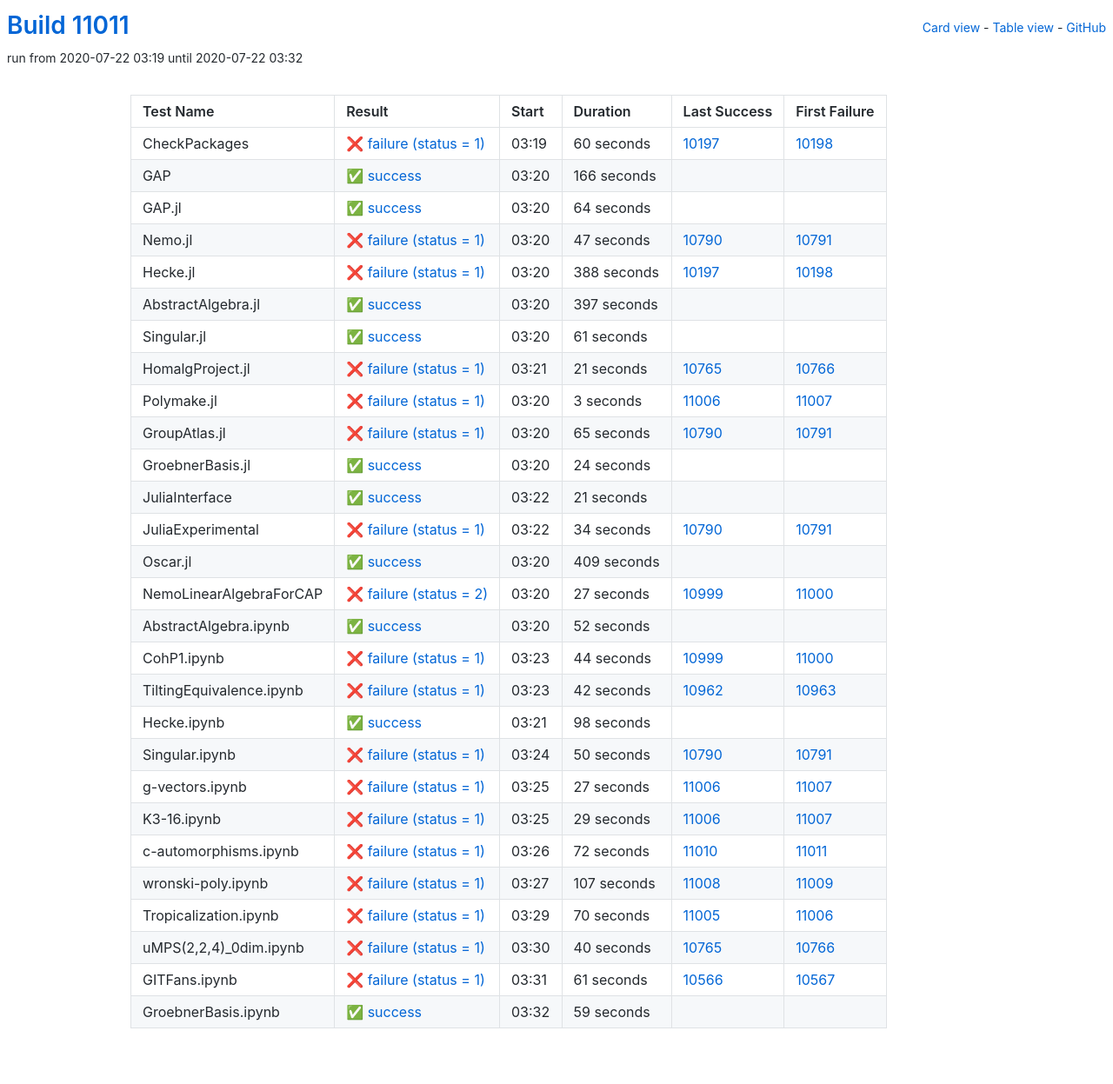
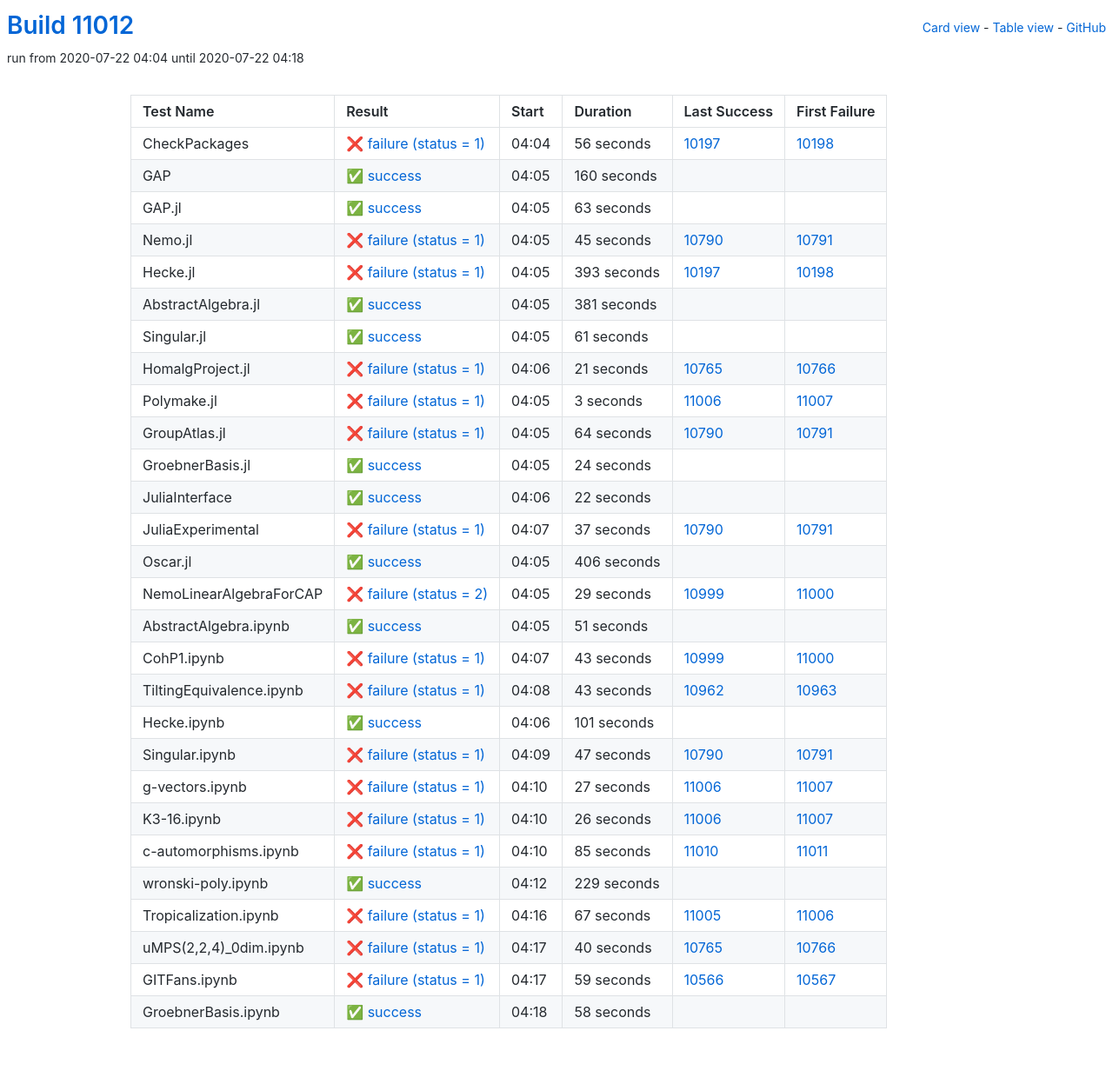
Before and after one commit to oscar-system/oscar-ci-status, a Jekyll site: the page built from table.html, in a window 1280 px wide. Shown: the whole page at 87% size. Built offline with Jekyll 4.4.1, drawn with Linux system fonts in a browser that asks for light colours.

Commit message:
Build #11012

```diff
--- a/_data/ci.yml
+++ b/_data/ci.yml
@@ -1,6 +1,6 @@
 ---
-build: 11011
-build_url: https://oscarci.mathematik.uni-kl.de/job/oscar/11011/
+build: 11012
+build_url: https://oscarci.mathematik.uni-kl.de/job/oscar/11012/
 job: oscar
 organization: oscar-system
 repo: oscar-ci-status
@@ -8,80 +8,80 @@
 tests:
 - name: CheckPackages
   id: checkpackages
-  log: https://oscarci.mathematik.uni-kl.de/job/oscar/11011/artifact/logs/build-11011/CheckPackages.log
-  start: 2020-07-22 03:19
+  log: https://oscarci.mathematik.uni-kl.de/job/oscar/11012/artifact/logs/build-11012/CheckPackages.log
+  start: 2020-07-22 04:04
   success: false
   exitcode: 1
   status: failure
-  duration: 60
+  duration: 56
   last_success: 10197
   last_success_url: https://oscarci.mathematik.uni-kl.de/job/oscar/10197/
   first_failure: 10198
   first_failure_url: https://oscarci.mathematik.uni-kl.de/job/oscar/10198/
 - name: GAP
   id: gap
-  log: https://oscarci.mathematik.uni-kl.de/job/oscar/11011/artifact/logs/build-11011/GAP.log
-  start: 2020-07-22 03:20
+  log: https://oscarci.mathematik.uni-kl.de/job/oscar/11012/artifact/logs/build-11012/GAP.log
+  start: 2020-07-22 04:05
   success: true
   exitcode: 0
   status: success
-  duration: 166
+  duration: 160
   last_success: false
   last_success_url:
   first_failure: false
   first_failure_url:
 - name: GAP.jl
   id: gap-jl
-  log: https://oscarci.mathematik.uni-kl.de/job/oscar/11011/artifact/logs/build-11011/GAP.jl.log
-  start: 2020-07-22 03:20
+  log: https://oscarci.mathematik.uni-kl.de/job/oscar/11012/artifact/logs/build-11012/GAP.jl.log
+  start: 2020-07-22 04:05
   success: true
   exitcode: 0
   status: success
-  duration: 64
+  duration: 63
   last_success: false
   last_success_url:
   first_failure: false
   first_failure_url:
 - name: Nemo.jl
   id: nemo-jl
-  log: https://oscarci.mathematik.uni-kl.de/job/oscar/11011/artifact/logs/build-11011/Nemo.jl.log
-  start: 2020-07-22 03:20
+  log: https://oscarci.mathematik.uni-kl.de/job/oscar/11012/artifact/logs/build-11012/Nemo.jl.log
+  start: 2020-07-22 04:05
   success: false
   exitcode: 1
   status: failure
-  duration: 47
+  duration: 45
   last_success: 10790
   last_success_url: https://oscarci.mathematik.uni-kl.de/job/oscar/10790/
   first_failure: 10791
   first_failure_url: https://oscarci.mathematik.uni-kl.de/job/oscar/10791/
 - name: Hecke.jl
   id: hecke-jl
-  log: https://oscarci.mathematik.uni-kl.de/job/oscar/11011/artifact/logs/build-11011/Hecke.jl.log
-  start: 2020-07-22 03:20
+  log: https://oscarci.mathematik.uni-kl.de/job/oscar/11012/artifact/logs/build-11012/Hecke.jl.log
+  start: 2020-07-22 04:05
   success: false
   exitcode: 1
   status: failure
-  duration: 388
+  duration: 393
   last_success: 10197
   last_success_url: https://oscarci.mathematik.uni-kl.de/job/oscar/10197/
   first_failure: 10198
   first_failure_url: https://oscarci.mathematik.uni-kl.de/job/oscar/10198/
 - name: AbstractAlgebra.jl
   id: abstractalgebra-jl
-  log: https://oscarci.mathematik.uni-kl.de/job/oscar/11011/artifact/logs/build-11011/AbstractAlgebra.jl.log
-  start: 2020-07-22 03:20
+  log: https://oscarci.mathematik.uni-kl.de/job/oscar/11012/artifact/logs/build-11012/AbstractAlgebra.jl.log
+  start: 2020-07-22 04:05
   success: true
   exitcode: 0
   status: success
-  duration: 397
+  duration: 381
   last_success: false
   last_success_url:
   first_failure: false
   first_failure_url:
 - name: Singular.jl
   id: singular-jl
-  log: https://oscarci.mathematik.uni-kl.de/job/oscar/11011/artifact/logs/build-11011/Singular.jl.log
-  start: 2020-07-22 03:20
+  log: https://oscarci.mathematik.uni-kl.de/job/oscar/11012/artifact/logs/build-11012/Singular.jl.log
+  start: 2020-07-22 04:05
   success: true
   exitcode: 0
   status: success
@@ -92,8 +92,8 @@
   first_failure_url:
 - name: HomalgProject.jl
   id: homalgproject-jl
-  log: https://oscarci.mathematik.uni-kl.de/job/oscar/11011/artifact/logs/build-11011/HomalgProject.jl.log
-  start: 2020-07-22 03:21
+  log: https://oscarci.mathematik.uni-kl.de/job/oscar/11012/artifact/logs/build-11012/HomalgProject.jl.log
+  start: 2020-07-22 04:06
   success: false
   exitcode: 1
   status: failure
@@ -104,8 +104,8 @@
   first_failure_url: https://oscarci.mathematik.uni-kl.de/job/oscar/10766/
 - name: Polymake.jl
   id: polymake-jl
-  log: https://oscarci.mathematik.uni-kl.de/job/oscar/11011/artifact/logs/build-11011/Polymake.jl.log
-  start: 2020-07-22 03:20
+  log: https://oscarci.mathematik.uni-kl.de/job/oscar/11012/artifact/logs/build-11012/Polymake.jl.log
+  start: 2020-07-22 04:05
   success: false
   exitcode: 1
   status: failure
@@ -116,20 +116,20 @@
   first_failure_url: https://oscarci.mathematik.uni-kl.de/job/oscar/11007/
 - name: GroupAtlas.jl
   id: groupatlas-jl
-  log: https://oscarci.mathematik.uni-kl.de/job/oscar/11011/artifact/logs/build-11011/GroupAtlas.jl.log
-  start: 2020-07-22 03:20
+  log: https://oscarci.mathematik.uni-kl.de/job/oscar/11012/artifact/logs/build-11012/GroupAtlas.jl.log
+  start: 2020-07-22 04:05
   success: false
   exitcode: 1
   status: failure
-  duration: 65
+  duration: 64
   last_success: 10790
   last_success_url: https://oscarci.mathematik.uni-kl.de/job/oscar/10790/
   first_failure: 10791
   first_failure_url: https://oscarci.mathematik.uni-kl.de/job/oscar/10791/
 - name: GroebnerBasis.jl
   id: groebnerbasis-jl
-  log: https://oscarci.mathematik.uni-kl.de/job/oscar/11011/artifact/logs/build-11011/GroebnerBasis.jl.log
-  start: 2020-07-22 03:20
+  log: https://oscarci.mathematik.uni-kl.de/job/oscar/11012/artifact/logs/build-11012/GroebnerBasis.jl.log
+  start: 2020-07-22 04:05
   success: true
   exitcode: 0
   status: success
@@ -140,116 +140,116 @@
   first_failure_url:
 - name: JuliaInterface
   id: juliainterface
-  log: https://oscarci.mathematik.uni-kl.de/job/oscar/11011/artifact/logs/build-11011/JuliaInterface.log
-  start: 2020-07-22 03:22
+  log: https://oscarci.mathematik.uni-kl.de/job/oscar/11012/artifact/logs/build-11012/JuliaInterface.log
+  start: 2020-07-22 04:06
   success: true
   exitcode: 0
   status: success
-  duration: 21
+  duration: 22
   last_success: false
   last_success_url:
   first_failure: false
   first_failure_url:
 - name: JuliaExperimental
   id: juliaexperimental
-  log: https://oscarci.mathematik.uni-kl.de/job/oscar/11011/artifact/logs/build-11011/JuliaExperimental.log
-  start: 2020-07-22 03:22
+  log: https://oscarci.mathematik.uni-kl.de/job/oscar/11012/artifact/logs/build-11012/JuliaExperimental.log
+  start: 2020-07-22 04:07
   success: false
   exitcode: 1
   status: failure
-  duration: 34
+  duration: 37
   last_success: 10790
   last_success_url: https://oscarci.mathematik.uni-kl.de/job/oscar/10790/
   first_failure: 10791
   first_failure_url: https://oscarci.mathematik.uni-kl.de/job/oscar/10791/
 - name: Oscar.jl
   id: oscar-jl
-  log: https://oscarci.mathematik.uni-kl.de/job/oscar/11011/artifact/logs/build-11011/Oscar.jl.log
-  start: 2020-07-22 03:20
+  log: https://oscarci.mathematik.uni-kl.de/job/oscar/11012/artifact/logs/build-11012/Oscar.jl.log
+  start: 2020-07-22 04:05
   success: true
   exitcode: 0
   status: success
-  duration: 409
+  duration: 406
   last_success: false
   last_success_url:
   first_failure: false
   first_failure_url:
 - name: NemoLinearAlgebraForCAP
   id: nemolinearalgebraforcap
-  log: https://oscarci.mathematik.uni-kl.de/job/oscar/11011/artifact/logs/build-11011/NemoLinearAlgebraForCAP.log
-  start: 2020-07-22 03:20
+  log: https://oscarci.mathematik.uni-kl.de/job/oscar/11012/artifact/logs/build-11012/NemoLinearAlgebraForCAP.log
+  start: 2020-07-22 04:05
   success: false
   exitcode: 2
   status: failure
-  duration: 27
+  duration: 29
   last_success: 10999
   last_success_url: https://oscarci.mathematik.uni-kl.de/job/oscar/10999/
   first_failure: 11000
   first_failure_url: https://oscarci.mathematik.uni-kl.de/job/oscar/11000/
 - name: AbstractAlgebra.ipynb
   id: abstractalgebra-ipynb
-  log: https://oscarci.mathematik.uni-kl.de/job/oscar/11011/artifact/logs/build-11011/AbstractAlgebra.ipynb.log
-  start: 2020-07-22 03:20
+  log: https://oscarci.mathematik.uni-kl.de/job/oscar/11012/artifact/logs/build-11012/AbstractAlgebra.ipynb.log
+  start: 2020-07-22 04:05
   success: true
   exitcode: 0
   status: success
-  duration: 52
+  duration: 51
   last_success: false
   last_success_url:
   first_failure: false
   first_failure_url:
 - name: CohP1.ipynb
   id: cohp1-ipynb
-  log: https://oscarci.mathematik.uni-kl.de/job/oscar/11011/artifact/logs/build-11011/CohP1.ipynb.log
-  start: 2020-07-22 03:23
+  log: https://oscarci.mathematik.uni-kl.de/job/oscar/11012/artifact/logs/build-11012/CohP1.ipynb.log
+  start: 2020-07-22 04:07
   success: false
   exitcode: 1
   status: failure
-  duration: 44
+  duration: 43
   last_success: 10999
   last_success_url: https://oscarci.mathematik.uni-kl.de/job/oscar/10999/
   first_failure: 11000
   first_failure_url: https://oscarci.mathematik.uni-kl.de/job/oscar/11000/
 - name: TiltingEquivalence.ipynb
   id: tiltingequivalence-ipynb
-  log: https://oscarci.mathematik.uni-kl.de/job/oscar/11011/artifact/logs/build-11011/TiltingEquivalence.ipynb.log
-  start: 2020-07-22 03:23
+  log: https://oscarci.mathematik.uni-kl.de/job/oscar/11012/artifact/logs/build-11012/TiltingEquivalence.ipynb.log
+  start: 2020-07-22 04:08
   success: false
   exitcode: 1
   status: failure
-  duration: 42
+  duration: 43
   last_success: 10962
   last_success_url: https://oscarci.mathematik.uni-kl.de/job/oscar/10962/
   first_failure: 10963
   first_failure_url: https://oscarci.mathematik.uni-kl.de/job/oscar/10963/
 - name: Hecke.ipynb
   id: hecke-ipynb
-  log: https://oscarci.mathematik.uni-kl.de/job/oscar/11011/artifact/logs/build-11011/Hecke.ipynb.log
-  start: 2020-07-22 03:21
+  log: https://oscarci.mathematik.uni-kl.de/job/oscar/11012/artifact/logs/build-11012/Hecke.ipynb.log
+  start: 2020-07-22 04:06
   success: true
   exitcode: 0
   status: success
-  duration: 98
+  duration: 101
   last_success: false
   last_success_url:
   first_failure: false
   first_failure_url:
 - name: Singular.ipynb
   id: singular-ipynb
-  log: https://oscarci.mathematik.uni-kl.de/job/oscar/11011/artifact/logs/build-11011/Singular.ipynb.log
-  start: 2020-07-22 03:24
+  log: https://oscarci.mathematik.uni-kl.de/job/oscar/11012/artifact/logs/build-11012/Singular.ipynb.log
+  start: 2020-07-22 04:09
   success: false
   exitcode: 1
   status: failure
-  duration: 50
+  duration: 47
   last_success: 10790
   last_success_url: https://oscarci.mathematik.uni-kl.de/job/oscar/10790/
   first_failure: 10791
   first_failure_url: https://oscarci.mathematik.uni-kl.de/job/oscar/10791/
 - name: g-vectors.ipynb
   id: g-vectors-ipynb
-  log: https://oscarci.mathematik.uni-kl.de/job/oscar/11011/artifact/logs/build-11011/g-vectors.ipynb.log
-  start: 2020-07-22 03:25
+  log: https://oscarci.mathematik.uni-kl.de/job/oscar/11012/artifact/logs/build-11012/g-vectors.ipynb.log
+  start: 2020-07-22 04:10
   success: false
   exitcode: 1
   status: failure
@@ -260,56 +260,56 @@
   first_failure_url: https://oscarci.mathematik.uni-kl.de/job/oscar/11007/
 - name: K3-16.ipynb
   id: k3-16-ipynb
-  log: https://oscarci.mathematik.uni-kl.de/job/oscar/11011/artifact/logs/build-11011/K3-16.ipynb.log
-  start: 2020-07-22 03:25
+  log: https://oscarci.mathematik.uni-kl.de/job/oscar/11012/artifact/logs/build-11012/K3-16.ipynb.log
+  start: 2020-07-22 04:10
   success: false
   exitcode: 1
   status: failure
-  duration: 29
+  duration: 26
   last_success: 11006
   last_success_url: https://oscarci.mathematik.uni-kl.de/job/oscar/11006/
   first_failure: 11007
   first_failure_url: https://oscarci.mathematik.uni-kl.de/job/oscar/11007/
 - name: c-automorphisms.ipynb
   id: c-automorphisms-ipynb
-  log: https://oscarci.mathematik.uni-kl.de/job/oscar/11011/artifact/logs/build-11011/c-automorphisms.ipynb.log
-  start: 2020-07-22 03:26
+  log: https://oscarci.mathematik.uni-kl.de/job/oscar/11012/artifact/logs/build-11012/c-automorphisms.ipynb.log
+  start: 2020-07-22 04:10
   success: false
   exitcode: 1
   status: failure
-  duration: 72
+  duration: 85
   last_success: 11010
   last_success_url: https://oscarci.mathematik.uni-kl.de/job/oscar/11010/
   first_failure: 11011
   first_failure_url: https://oscarci.mathematik.uni-kl.de/job/oscar/11011/
 - name: wronski-poly.ipynb
   id: wronski-poly-ipynb
-  log: https://oscarci.mathematik.uni-kl.de/job/oscar/11011/artifact/logs/build-11011/wronski-poly.ipynb.log
-  start: 2020-07-22 03:27
+  log: https://oscarci.mathematik.uni-kl.de/job/oscar/11012/artifact/logs/build-11012/wronski-poly.ipynb.log
+  start: 2020-07-22 04:12
+  success: true
+  exitcode: 0
+  status: success
+  duration: 229
+  last_success: false
+  last_success_url:
+  first_failure: false
+  first_failure_url:
+- name: Tropicalization.ipynb
+  id: tropicalization-ipynb
+  log: https://oscarci.mathematik.uni-kl.de/job/oscar/11012/artifact/logs/build-11012/Tropicalization.ipynb.log
+  start: 2020-07-22 04:16
   success: false
   exitcode: 1
   status: failure
-  duration: 107
-  last_success: 11008
-  last_success_url: https://oscarci.mathematik.uni-kl.de/job/oscar/11008/
-  first_failure: 11009
-  first_failure_url: https://oscarci.mathematik.uni-kl.de/job/oscar/11009/
-- name: Tropicalization.ipynb
-  id: tropicalization-ipynb
-  log: https://oscarci.mathematik.uni-kl.de/job/oscar/11011/artifact/logs/build-11011/Tropicalization.ipynb.log
-  start: 2020-07-22 03:29
-  success: false
-  exitcode: 1
-  status: failure
-  duration: 70
+  duration: 67
   last_success: 11005
   last_success_url: https://oscarci.mathematik.uni-kl.de/job/oscar/11005/
   first_failure: 11006
   first_failure_url: https://oscarci.mathematik.uni-kl.de/job/oscar/11006/
 - name: uMPS(2,2,4)_0dim.ipynb
   id: umps-2-2-4-0dim-ipynb
-  log: https://oscarci.mathematik.uni-kl.de/job/oscar/11011/artifact/logs/build-11011/uMPS-2-2-4-_0dim.ipynb.log
-  start: 2020-07-22 03:30
+  log: https://oscarci.mathematik.uni-kl.de/job/oscar/11012/artifact/logs/build-11012/uMPS-2-2-4-_0dim.ipynb.log
+  start: 2020-07-22 04:17
   success: false
   exitcode: 1
   status: failure
@@ -320,24 +320,24 @@
   first_failure_url: https://oscarci.mathematik.uni-kl.de/job/oscar/10766/
 - name: GITFans.ipynb
   id: gitfans-ipynb
-  log: https://oscarci.mathematik.uni-kl.de/job/oscar/11011/artifact/logs/build-11011/GITFans.ipynb.log
-  start: 2020-07-22 03:31
+  log: https://oscarci.mathematik.uni-kl.de/job/oscar/11012/artifact/logs/build-11012/GITFans.ipynb.log
+  start: 2020-07-22 04:17
   success: false
   exitcode: 1
   status: failure
-  duration: 61
+  duration: 59
   last_success: 10566
   last_success_url: https://oscarci.mathematik.uni-kl.de/job/oscar/10566/
   first_failure: 10567
   first_failure_url: https://oscarci.mathematik.uni-kl.de/job/oscar/10567/
 - name: GroebnerBasis.ipynb
   id: groebnerbasis-ipynb
-  log: https://oscarci.mathematik.uni-kl.de/job/oscar/11011/artifact/logs/build-11011/GroebnerBasis.ipynb.log
-  start: 2020-07-22 03:32
+  log: https://oscarci.mathematik.uni-kl.de/job/oscar/11012/artifact/logs/build-11012/GroebnerBasis.ipynb.log
+  start: 2020-07-22 04:18
   success: true
   exitcode: 0
   status: success
-  duration: 59
+  duration: 58
   last_success: false
   last_success_url:
   first_failure: false
```
Also changed, not shown: README.md.
